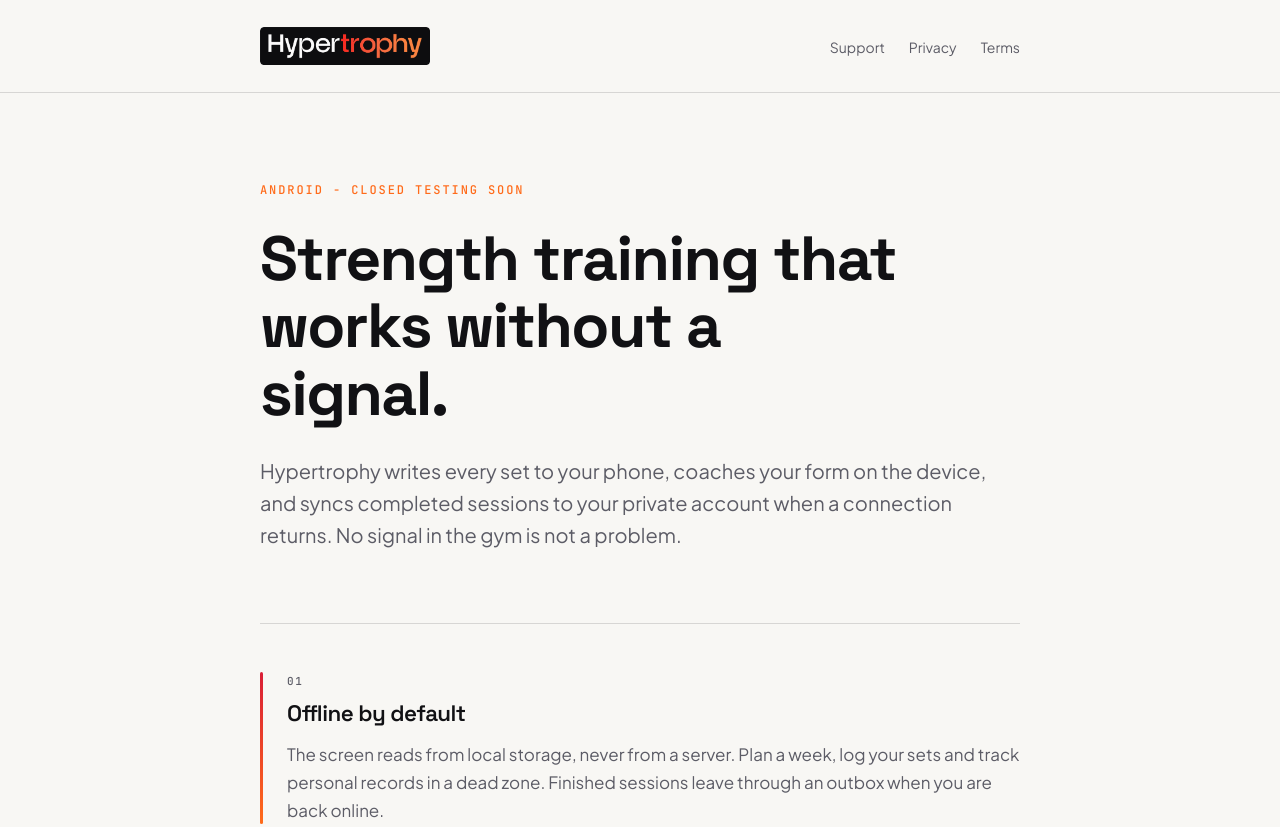
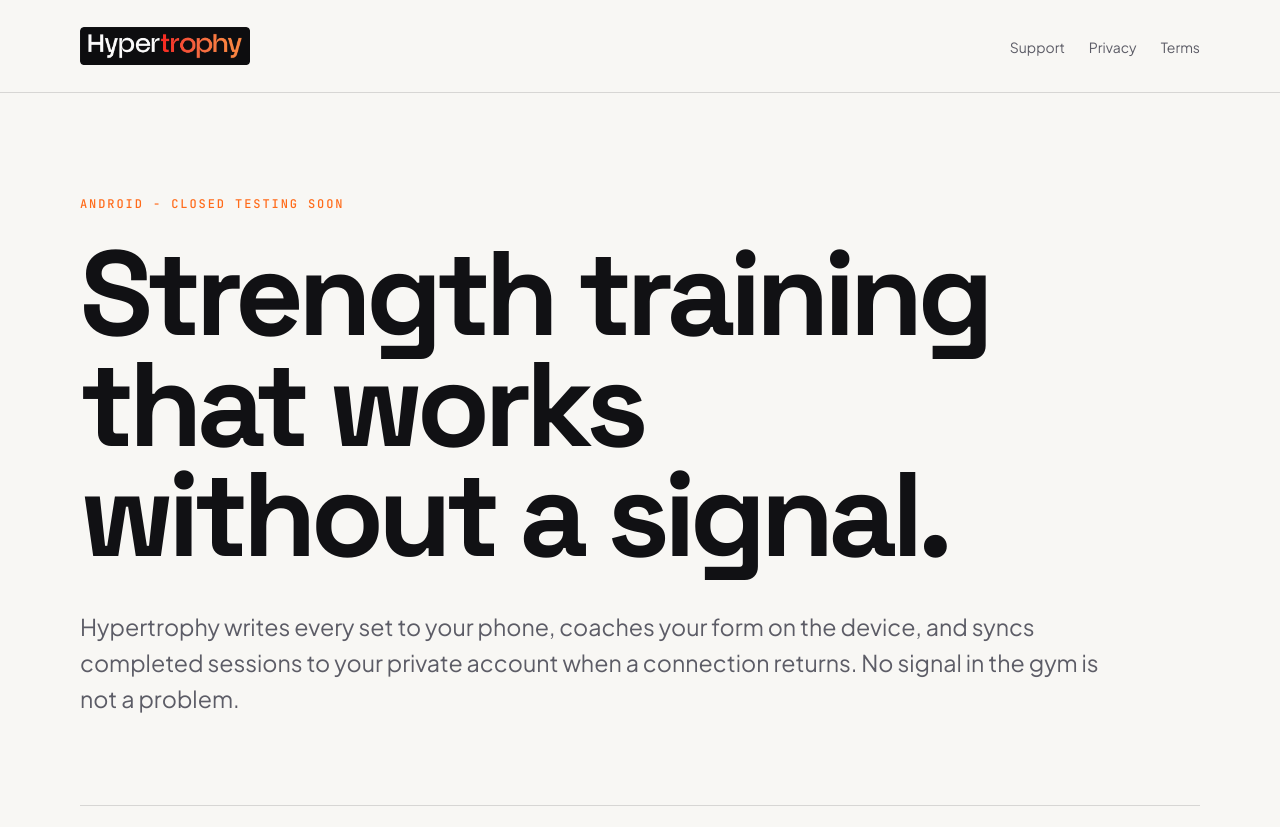
Before and after one commit to Hypertrophy-app/hypertrophy-site, a plain HTML site: page public/index.html in a window 1280 px wide. Shown: the top 827 px of the page. Drawn offline with Linux system fonts and the light colour scheme.

Commit message:
site: scale up the landing typography

```diff
--- a/public/assets/site.css
+++ b/public/assets/site.css
@@ -101,9 +101,18 @@ a:hover {
   border-radius: 2px;
 }
 
+::selection {
+  background: var(--crimson);
+  color: #ffffff;
+}
+
 .wrap {
   width: min(100% - 48px, 760px);
   margin-inline: auto;
+}
+
+.landing .wrap {
+  width: min(100% - 48px, 1120px);
 }
 
 .site-header {
@@ -152,6 +161,10 @@ main {
   padding-block: 88px 96px;
 }
 
+.landing main {
+  padding-block: clamp(64px, 8vw, 112px) clamp(72px, 9vw, 120px);
+}
+
 .eyebrow {
   margin: 0 0 24px;
   color: var(--ember);
@@ -178,6 +191,15 @@ h1 {
   max-width: 16ch;
 }
 
+.hero h1 {
+  margin-bottom: clamp(28px, 3vw, 40px);
+  font-size: clamp(3.2rem, 9.5vw, 7.5rem);
+  line-height: 0.92;
+  letter-spacing: -0.05em;
+  max-width: 17ch;
+  text-wrap: balance;
+}
+
 h2 {
   margin: 0 0 12px;
   font-size: 1.4rem;
@@ -193,14 +215,14 @@ h3 {
 
 .lede {
   margin: 0;
-  max-width: 58ch;
+  max-width: 62ch;
   color: var(--muted);
-  font-size: clamp(1.05rem, 2.4vw, 1.25rem);
-  line-height: 1.6;
+  font-size: clamp(1.1rem, 2.2vw, 1.45rem);
+  line-height: 1.55;
 }
 
 .hero {
-  padding-bottom: 72px;
+  padding-bottom: clamp(56px, 7vw, 88px);
   border-bottom: 1px solid var(--rule);
 }
 
@@ -214,7 +236,7 @@ h3 {
   display: grid;
   grid-template-columns: 3px 1fr;
   gap: 24px;
-  padding-block: 32px;
+  padding-block: clamp(28px, 3.5vw, 44px);
   border-bottom: 1px solid var(--rule);
 }
 
@@ -226,10 +248,21 @@ h3 {
   background: linear-gradient(180deg, var(--crimson), var(--ember));
 }
 
+.feature h2 {
+  margin-bottom: 14px;
+  font-size: clamp(1.75rem, 3.4vw, 2.75rem);
+  line-height: 1.02;
+  letter-spacing: -0.035em;
+  max-width: 18ch;
+  text-wrap: balance;
+}
+
 .feature p {
   margin: 0;
   max-width: 60ch;
   color: var(--muted);
+  font-size: 1.05rem;
+  line-height: 1.65;
 }
 
 .feature .eyebrow {
@@ -239,16 +272,19 @@ h3 {
 }
 
 .cta {
-  margin-top: 64px;
-  padding: 36px;
+  margin-top: clamp(64px, 8vw, 112px);
+  padding: clamp(28px, 4vw, 56px);
   background: var(--surface);
   border: 1px solid var(--rule);
-  border-radius: 14px;
+  border-radius: 18px;
 }
 
 .cta p {
   margin: 0 0 20px;
+  max-width: 56ch;
   color: var(--muted);
+  font-size: clamp(1.05rem, 1.6vw, 1.25rem);
+  line-height: 1.6;
 }
 
 .button {
@@ -381,6 +417,10 @@ h3 {
     padding-block: 56px 64px;
   }
 
+  .landing main {
+    padding-block: 56px 64px;
+  }
+
   .hero {
     padding-bottom: 48px;
   }
--- a/public/index.html
+++ b/public/index.html
@@ -4,13 +4,13 @@
   <meta charset="utf-8">
   <meta name="viewport" content="width=device-width, initial-scale=1">
   <title>Hypertrophy - Strength training that works without a signal</title>
-  <meta name="description" content="Offline-first strength training for Android. Log every set on your device, coach your form on-device, and sync to your squad only when you have a connection.">
+  <meta name="description" content="Offline-first strength training for Android. Log every set on your device, coach your form on-device, and sync completed sessions to your private account when a connection returns.">
   <meta name="theme-color" content="#0d0d0f" media="(prefers-color-scheme: dark)">
   <meta name="theme-color" content="#f8f7f4" media="(prefers-color-scheme: light)">
   <link rel="icon" href="assets/icon-512.png" type="image/png">
   <link rel="stylesheet" href="assets/site.css">
 </head>
-<body>
+<body class="landing">
   <header class="site-header">
     <div class="wrap">
       <a class="logo" href="/" aria-label="Hypertrophy home">
```
